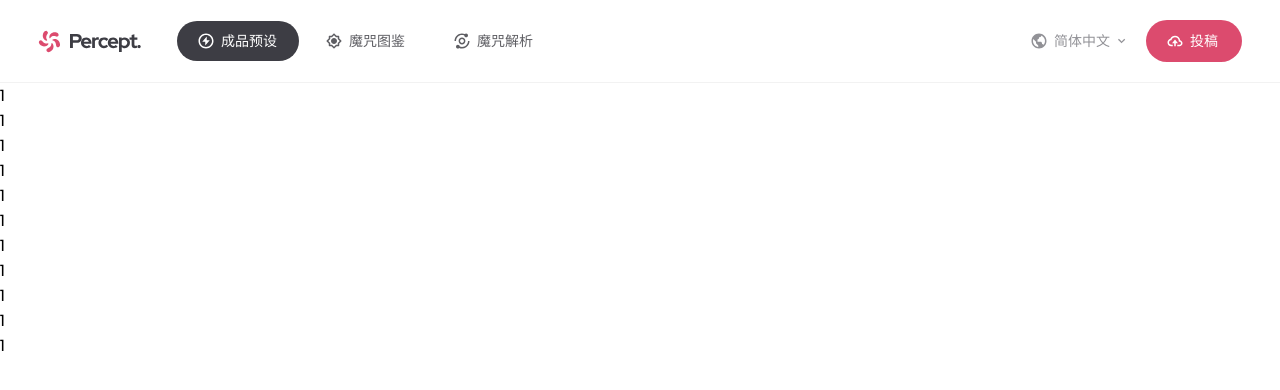
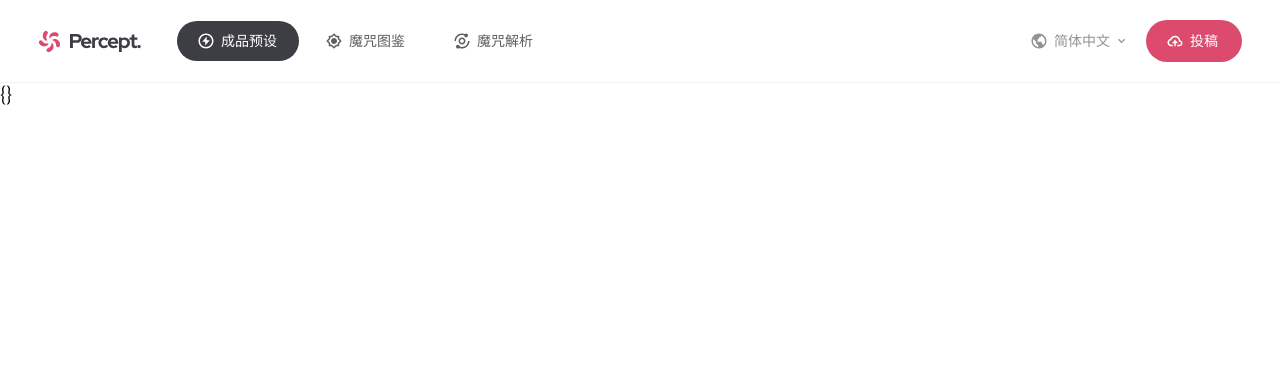
Before and after one commit to Coooookies/novelai-tagdictionary-webui, a Vue app: page /community/article in a window 1280 px wide. Shown: the top 390 px of the page. Built offline with nearby package versions, Linux system fonts and the light colour scheme.

Commit message:
feat: router跳转优化

```diff
--- a/src/router/routes/community.vue
+++ b/src/router/routes/community.vue
@@ -2,7 +2,7 @@
  * @Author: Coooookies admin@mitay.net
  * @Date: 2022-10-27 11:41:03
  * @LastEditors: Coooookies admin@mitay.net
- * @LastEditTime: 2022-11-02 00:45:15
+ * @LastEditTime: 2022-11-02 09:37:39
  * @FilePath: \novelai-tagdictionary-webui\src\router\routes\community.vue
  * @Description:
 -->
@@ -80,7 +80,7 @@ function routeBack() {
 }
 
 function routeToArticle() {
-  router.push({ name: "community:article" });
+  router.push({ name: "community:article", query: { page: "123456" } });
 }
 
 router.beforeEach((to, from, next) => {
@@ -107,7 +107,7 @@ router.beforeEach((to, from, next) => {
   </div>
   <div class="page-container" v-else>
     <div class="page-container__action">
-      <button @click="routeToArticle">push</button>
+      <!-- <button @click="routeToArticle">push</button> -->
       <div class="page-container__action__selects">
         <n-select
           class="page-container__action__selects__item"
@@ -208,14 +208,14 @@ router.beforeEach((to, from, next) => {
 
     .__modal-container {
       border-radius: 20px 20px 0 0;
-      animation: app-article-modal-fadein-desktop 420ms forwards
-        cubic-bezier(0.31, 0.36, 0, 1);
+      animation: app-article-modal-fadein-desktop 600ms forwards
+        cubic-bezier(0.11, 0.71, 0, 1);
     }
 
     @keyframes app-article-modal-fadein-desktop {
       0% {
         border-radius: 40px 40px 0 0;
-        transform: scale(0.97) translateY(200px);
+        transform: scale(0.97) translateY(240px);
       }
 
       100% {
@@ -248,18 +248,18 @@ router.beforeEach((to, from, next) => {
 @media only screen and (max-width: 919px) {
   #app-article-modal {
     .__modal-bar {
-      height: 0;
+      display: none;
     }
 
     .__modal-container {
       border-radius: none;
-      animation: app-article-modal-fadein-mobile 420ms forwards
-        cubic-bezier(0.31, 0.36, 0, 1);
+      animation: app-article-modal-fadein-mobile 600ms forwards
+        cubic-bezier(0.11, 0.71, 0, 1);
     }
 
     @keyframes app-article-modal-fadein-mobile {
       0% {
-        transform: scale(0.97) translateY(200px);
+        transform: scale(0.97) translateY(240px);
       }
 
       100% {
--- a/src/router/routes/community/article.vue
+++ b/src/router/routes/community/article.vue
@@ -1,19 +1,19 @@
+<!--
+ * @Author: Coooookies admin@mitay.net
+ * @Date: 2022-11-01 20:22:52
+ * @LastEditors: Coooookies admin@mitay.net
+ * @LastEditTime: 2022-11-02 09:16:46
+ * @FilePath: \novelai-tagdictionary-webui\src\router\routes\community\article.vue
+ * @Description:
+-->
 <script setup lang="ts">
+import { useRoute } from "vue-router";
+
+const route = useRoute();
 </script>
 
 <template>
-    <p>1</p>
-    <p>1</p>
-    <p>1</p>
-    <p>1</p>
-    <p>1</p>
-    <p>1</p>
-    <p>1</p>
-    <p>1</p>
-    <p>1</p>
-    <p>1</p>
-    <p>1</p>
+  <p>{{ route.query }}</p>
 </template>
 
-<style lang="scss" scoped>
-</style>
+<style lang="scss" scoped></style>
```
